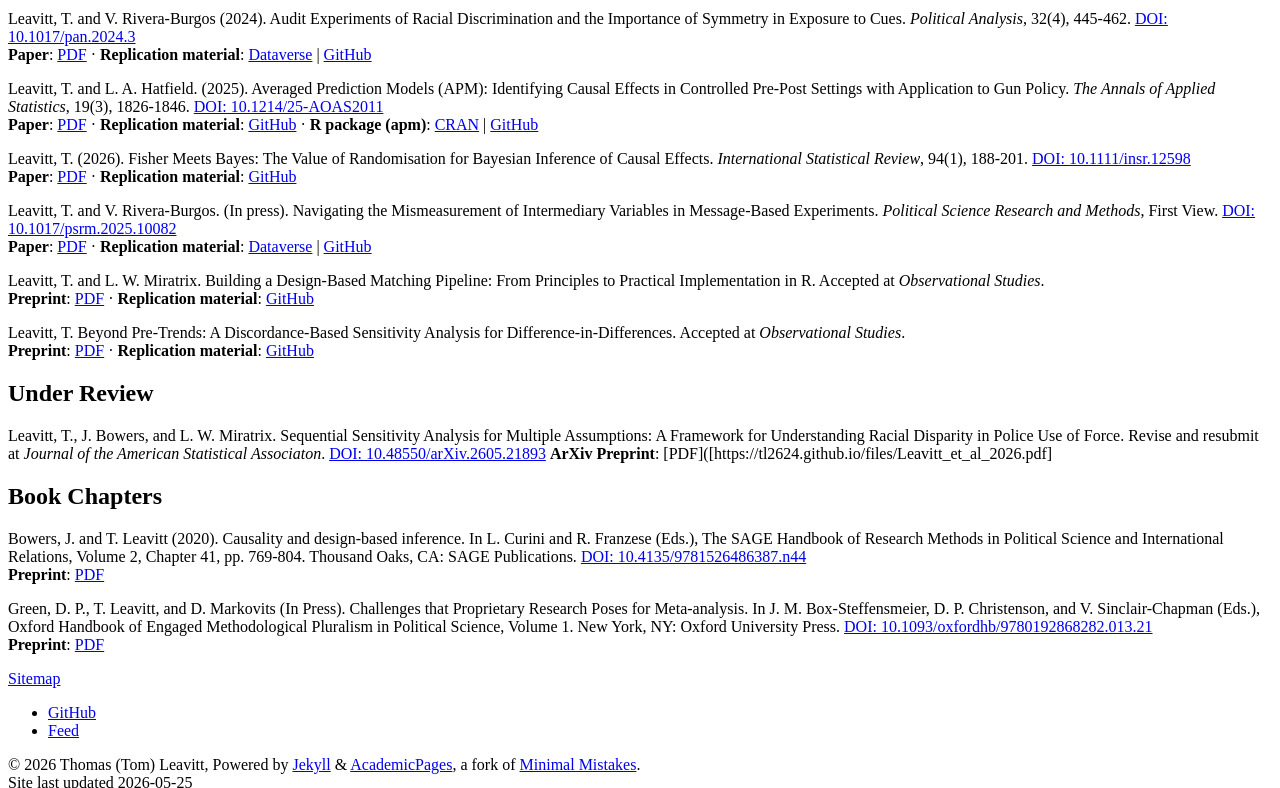
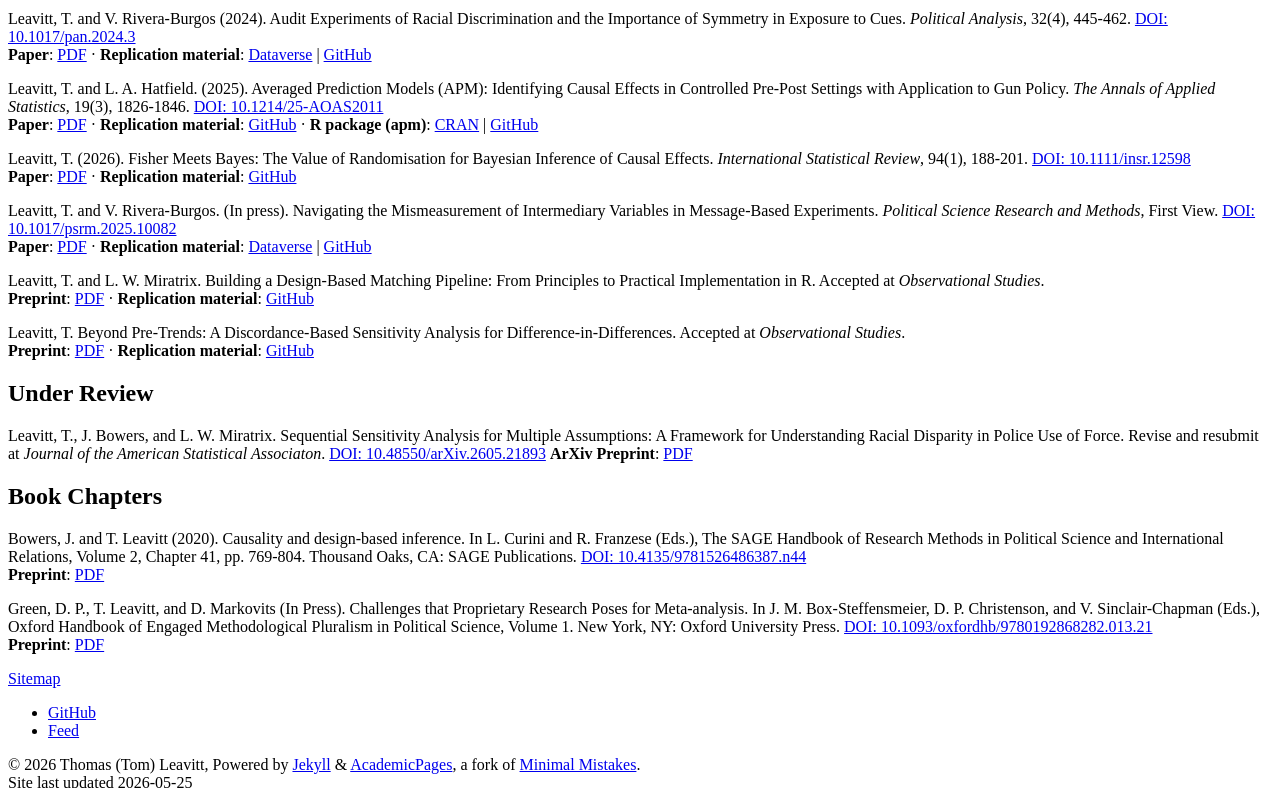
Before and after one commit to tl2624/tl2624.github.io, a Jekyll site: the page built from _pages/research.md, in a window 1280 px wide and 900 px high, scrolled down 1093 px, cut to the strip 0-788 px from the top of the window. Built offline with Jekyll 4.4.1, drawn with Linux system fonts in a browser that asks for light colours; some web fonts are replaced.

Commit message:
Fix link formatting for ArXiv preprint

```diff
--- a/_pages/research.md
+++ b/_pages/research.md
@@ -32,7 +32,7 @@ Leavitt, T. Beyond Pre-Trends: A Discordance-Based Sensitivity Analysis for Diff
 
 Leavitt, T., J. Bowers, and L. W. Miratrix. Sequential Sensitivity Analysis for Multiple Assumptions: A Framework for Understanding Racial Disparity in Police Use of Force. Revise and resubmit at *Journal of the American Statistical Associaton*. [DOI: 10.48550/arXiv.2605.21893](
 https://doi.org/10.48550/arXiv.2605.21893)
-**ArXiv Preprint**: [PDF]([https://tl2624.github.io/files/Leavitt_et_al_2026.pdf]
+**ArXiv Preprint**: [PDF](https://tl2624.github.io/files/Leavitt_et_al_2026.pdf)
 
 ## Book Chapters
 
```
